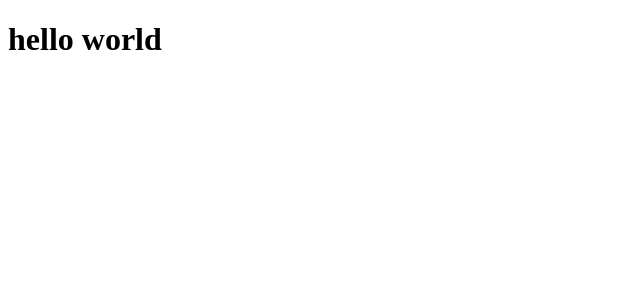
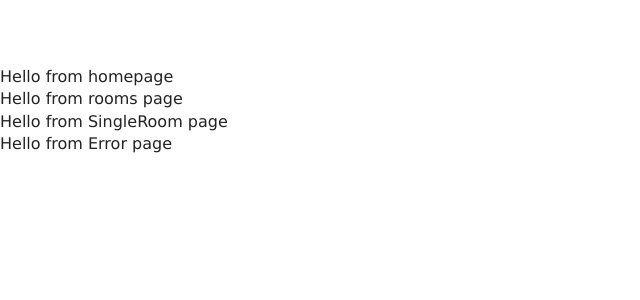
Before and after one commit to Bill0197/hotel-reservation, a React (Create React App) app: page /rooms in a window 1280 px wide. Shown: the top 300 px of the page, without its empty margins (0-640 px from the left). Built offline with nearby package versions, Linux system fonts and the light colour scheme.

Commit message:
added pages

```diff
--- a/src/App.js
+++ b/src/App.js
@@ -1,7 +1,19 @@
 import React from "react";
+import "./App.css";
+import Home from "./pages/Home";
+import Rooms from "./pages/Rooms";
+import SingleRoom from "./pages/SingleRoom";
+import Error from "./pages/Error";
 
 function App() {
-    return <h1>hello world</h1>;
+    return (
+        <div>
+            <Home />
+            <Rooms />
+            <SingleRoom />
+            <Error />
+        </div>
+    );
 }
 
 export default App;
--- /dev/null
+++ b/src/pages/Error.js
@@ -0,0 +1,7 @@
+import React from "react";
+
+const Error = () => {
+    return <div>Hello from Error page</div>;
+};
+
+export default Error;
--- /dev/null
+++ b/src/pages/Home.js
@@ -0,0 +1,11 @@
+import React from 'react'
+
+const Home = () => {
+  return (
+    <div>
+      Hello from homepage
+    </div>
+  )
+}
+
+export default Home
--- /dev/null
+++ b/src/pages/Rooms.js
@@ -0,0 +1,11 @@
+import React from 'react'
+
+const Rooms = () => {
+  return (
+    <div>
+      Hello from rooms page
+    </div>
+  )
+}
+
+export default Rooms
--- /dev/null
+++ b/src/pages/SingleRoom.js
@@ -0,0 +1,11 @@
+import React, { Component } from 'react'
+
+export default class SingleRoom extends Component {
+  render() {
+    return (
+      <div>
+        Hello from SingleRoom page
+      </div>
+    )
+  }
+}
```
Also changed, not shown: 1 other file (tests, documents, lock files or other folders).
